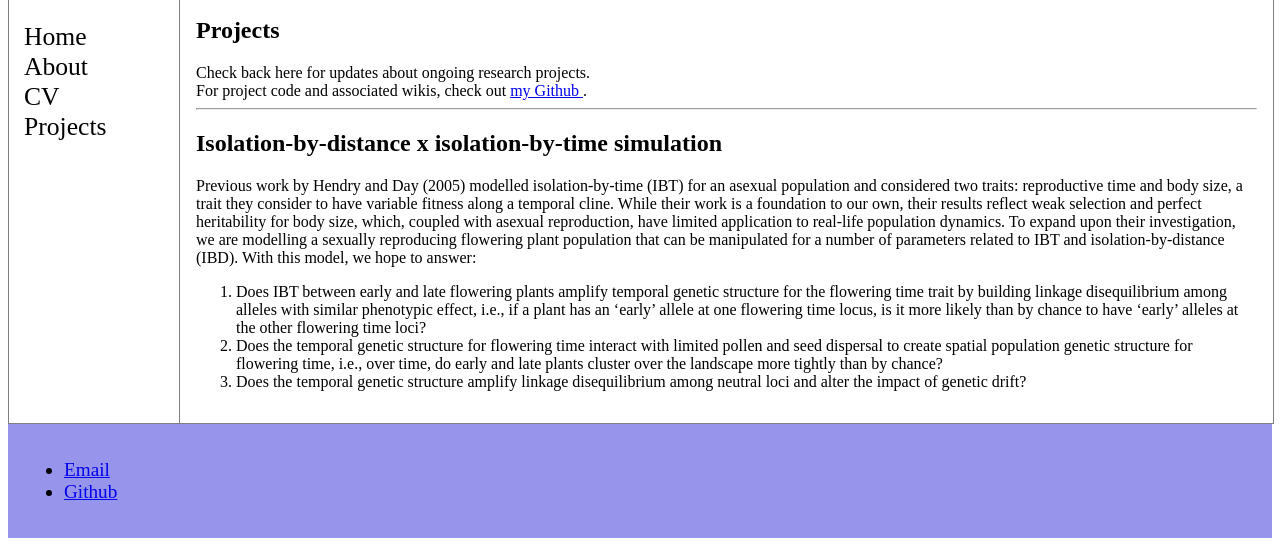
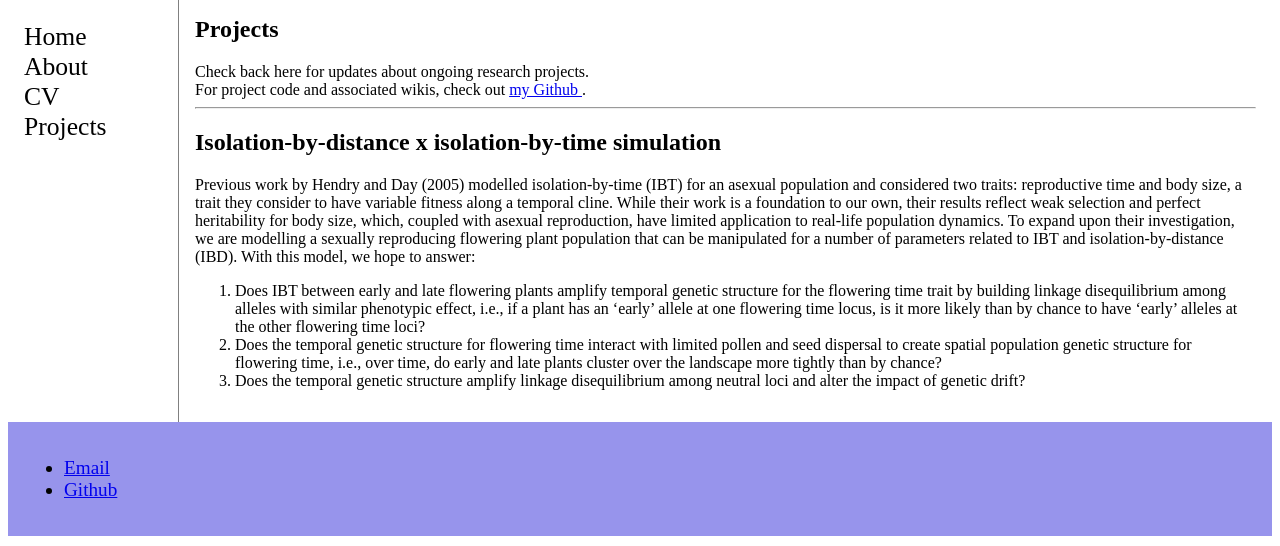
Before and after one commit to madelineapeters/madelineapeters.github.io, a Jekyll site: the page built from projects/index.html, in a window 1280 px wide. Shown: the part 364-910 px from the top of the page. Built offline with Jekyll 4.4.1, drawn with Linux system fonts in a browser that asks for light colours.

Commit message:
Create default.html

```diff
--- a/_layouts/default.html
+++ b/_layouts/default.html
@@ -5,7 +5,6 @@
 	<style>
 		div.container {
 		    width: 100%;
-		    border: 1px solid gray;
 		}
 
 		header{
```
